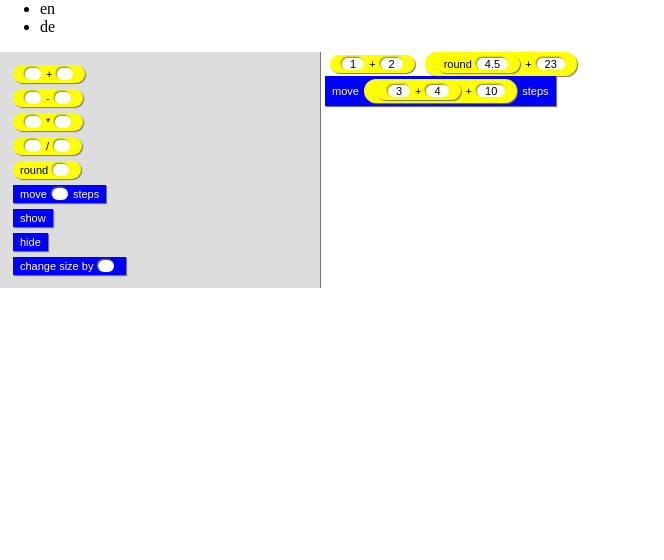
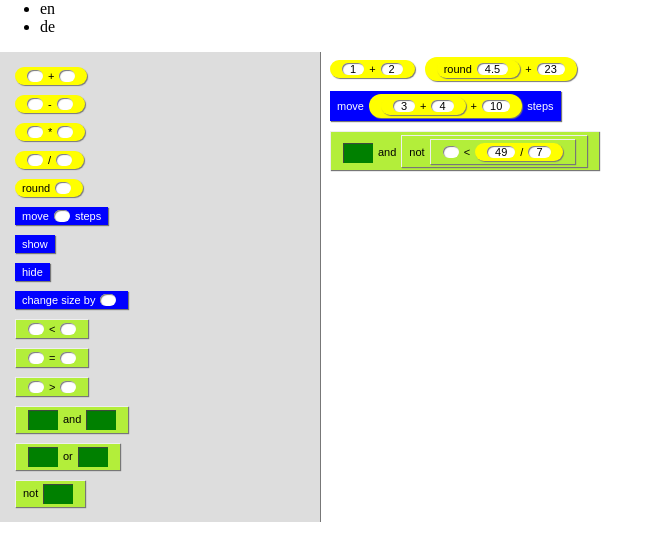
Before and after one commit to fronx/Scratch.hs, a plain HTML site: page index.html in a window 1280 px wide. Shown: the whole page, without its empty margins (0-664 px from the left). Drawn offline with Linux system fonts and the light colour scheme.

Commit message:
conditions!

```diff
--- a/css/editor.css
+++ b/css/editor.css
@@ -9,8 +9,9 @@ html, body {
   padding: 10px;
 }
 
-#building-blocks div {
-  margin: 3px;
+#building-blocks > div,
+#editor > div {
+  margin: 5px 5px;
 }
 
 #building-blocks, #editor {
@@ -25,10 +26,12 @@ html, body {
 .editor {
   font-size: 11px;
   font-family: sans-serif;
-  padding: 3px 7px;
   box-shadow: 1px 1px 1px 0px #777;
   display: inline-block;
+  padding: 3px 7px;
+  margin: 0 5px;
   cursor: default;
+  position: relative;
 }
 
 .editor.Block {
@@ -43,21 +46,39 @@ html, body {
 .editor.Value {
   background: yellow;
   color: black;
-  margin: 0 5px;
-  cursor: text;
+}
+
+.editor.Condition {
+  border-top: 1px solid #eee;
+  border-left: 1px solid #eee;
+  background: #B3EE3A;
+  color: black;
 }
 
 .gap {
   background: white;
   color: black;
   margin: 0 5px;
+  position: relative;
 }
 
 .gap.Value  {
   font-size: 11px;
   text-indent: 2px;
   padding: 0 8px;
-  box-shadow: -1px -1px 2px 0px #777;
+  box-shadow: inset 1px 1px 1px #777;
+  cursor: text;
+}
+
+.gap.Condition {
+  background: green;
+  color: white;
+  display: inline-block;
+  font-size: 14px;
+  vertical-align: middle;
+  box-shadow: inset 1px 1px 1px #444;
+  height: 20px;
+  width: 30px;
 }
 
 .gap.Block  { }
--- a/index.html
+++ b/index.html
@@ -57,6 +57,19 @@
     //   Scratch.editor("Move",
     //     [ Scratch.editor("Show", [ ]) ]));
 
+    newline(editor);
+
+    Scratch.draw(editor,
+      Scratch.editor("&&",
+        [ Scratch.gap("Condition")
+        , Scratch.editor("Not",
+            [ Scratch.editor("<",
+              [ Scratch.gap("Value")
+              , Scratch.editor("/", [ 49, 7 ])
+              ])])
+        ]
+      )
+    );
   </script>
 </body>
 </html>
--- a/js/editor.js
+++ b/js/editor.js
@@ -26,6 +26,15 @@ var types = (function () {
         [ "Show", [] ]
       , [ "Hide", [] ]
       , [ "ChangeSizeBy", [ "Value" ] ]
+      ]
+
+    , "Condition":
+      [ [ "<", [ "Value", "Value" ] ]
+      , [ "=", [ "Value", "Value" ] ]
+      , [ ">", [ "Value", "Value" ] ]
+      , [ "&&", [ "Condition", "Condition" ] ]
+      , [ "||", [ "Condition", "Condition" ] ]
+      , [ "Not", [ "Condition" ] ]
       ]
     };
 
@@ -58,6 +67,10 @@ function Gap (type) {
   this.type = type;
 }
 
+function gap (type) {
+  return new Gap(type);
+}
+
 function PrimitiveValue (value) {
   this.type = "Value";
   this.value = value;
@@ -88,7 +101,7 @@ function Editor (constructor, args) {
   self.args = args;
 
   self.parts = function () {
-    var templ = template[self.constr][Lang](self.argTypes());
+    var templ = template(self.constr)[Lang](self.argTypes());
     return templ;
   };
 
@@ -131,10 +144,25 @@ var template = (function () {
   }
 
   var Template =
-    { "+": operator("+")
-    , "-": operator("-")
-    , "*": operator("*")
-    , "/": operator("/")
+    { "+":  operator("+")
+    , "-":  operator("-")
+    , "*":  operator("*")
+    , "/":  operator("/")
+    , "<":  operator("<")
+    , "=":  operator("=")
+    , ">":  operator(">")
+    , "&&":
+      { "de": pattern(Gap, "und", Gap)
+      , "en": pattern(Gap, "and", Gap)
+      }
+    , "||":
+      { "de": pattern(Gap, "oder", Gap)
+      , "en": pattern(Gap, "or", Gap)
+      }
+    , "Not":
+      { "de": pattern("nicht", Gap)
+      , "en": pattern("not", Gap)
+      }
     , "Move":
       { "de": pattern("gehe", Gap, "er-Schritt")
       , "en": pattern("move", Gap, "steps")
@@ -157,7 +185,15 @@ var template = (function () {
       }
     }
 
-  return Template;
+  function template (constr) {
+    var templ = Template[constr];
+    if (templ)
+      return templ
+    else
+      throw "template missing for constructor " + constr;
+  }
+
+  return template;
 
 })();
 
@@ -172,6 +208,11 @@ var draw = (function () {
       , "-": "Minus"
       , "*": "Mult"
       , "/": "Div"
+      , "<": "LessThan"
+      , "=": "EqualTo"
+      , ">": "GreaterThan"
+      , "&&": "And"
+      , "||": "Or"
       }[constructor] || constructor;
     return "constructor-" + name;
   }
@@ -296,6 +337,7 @@ function init (element, fn) {
 
 return(
   { editor:             editor
+  , gap:                gap
   , draw:               draw
   , types:              types
   , forAllConstructors: forAllConstructors
```
